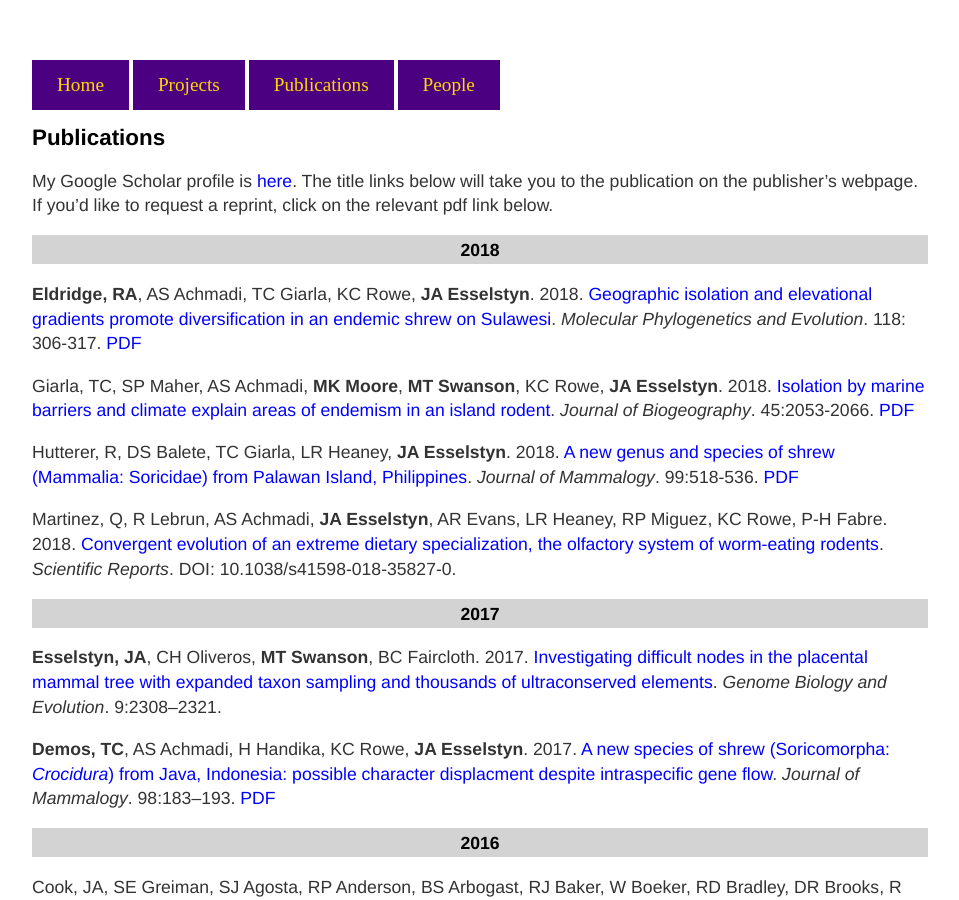
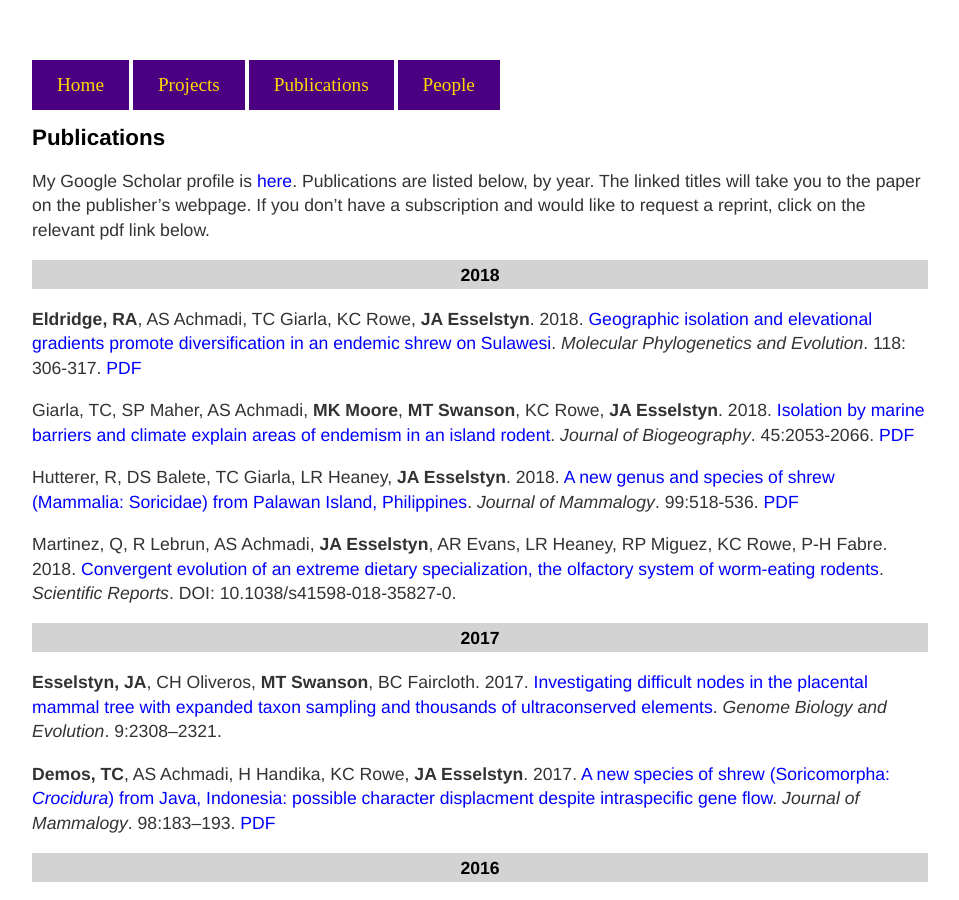
Before and after one commit to esselstyn/esselstyn.github.io, a Jekyll site: the page built from publications.md, in a window 1280 px wide and 900 px high. Shown: the whole window, without its empty margins (160-1119 px from the left). Built offline with Jekyll 4.4.1, drawn with Linux system fonts in a browser that asks for light colours.

Commit message:
Update publications.md

```diff
--- a/publications.md
+++ b/publications.md
@@ -4,7 +4,7 @@ title: Publications
 ---
 
 # Publications
-My Google Scholar profile is [here](https://scholar.google.com/citations?user=8p7eEcAAAAAJ&hl=en). The title links below will take you to the publication on the publisher's webpage. If you'd like to request a reprint, click on the relevant pdf link below.
+My Google Scholar profile is [here](https://scholar.google.com/citations?user=8p7eEcAAAAAJ&hl=en). Publications are listed below, by year. The linked titles will take you to the paper on the publisher's webpage. If you don't have a subscription and would like to request a reprint, click on the relevant pdf link below.
 
 ### 2018
 **Eldridge, RA**, AS Achmadi, TC Giarla, KC Rowe, **JA Esselstyn**. 2018. [Geographic isolation and elevational gradients promote diversification in an endemic shrew on Sulawesi](https://dx.doi.org/10.1016/j.ympev.2017.09.018). _Molecular Phylogenetics and Evolution_. 118: 306-317. [PDF](publications/2018/Eldridge-2018.pdf)
```
